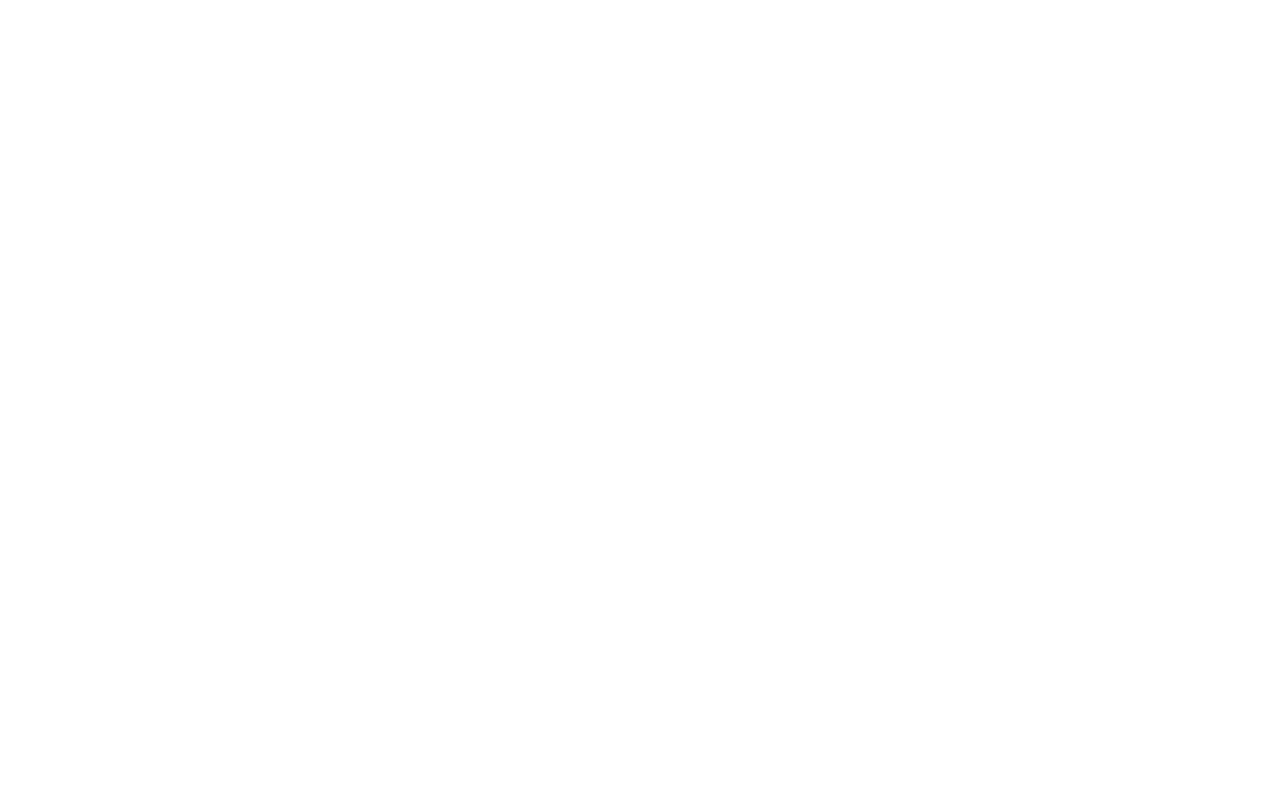
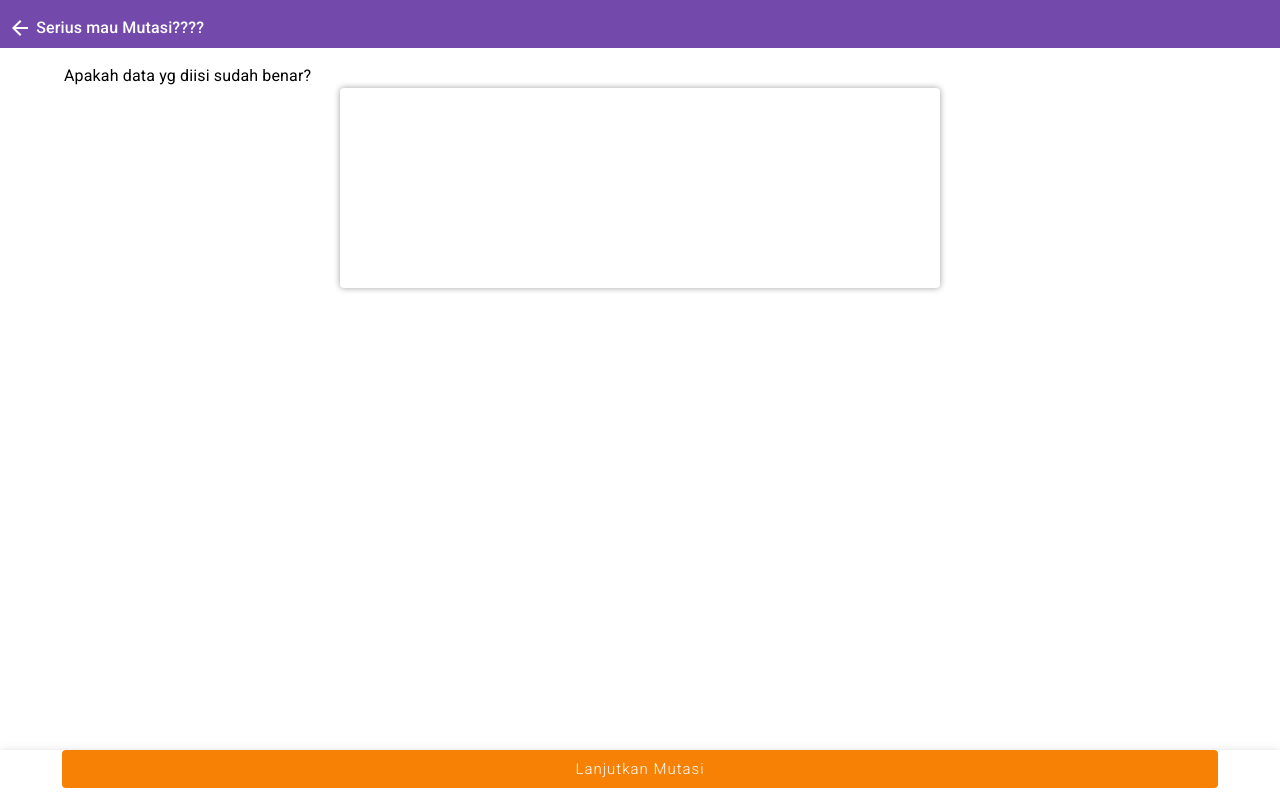
Before and after one commit to fahmikdp/mutasi, a React (Create React App) app: page /showmutasi in a window 1280 px wide. Built offline with nearby package versions, Linux system fonts and the light colour scheme; no server answers.

Commit message:
add Show Mutasi page

```diff
--- a/package.json
+++ b/package.json
@@ -14,6 +14,7 @@
     "axios": "^0.26.1",
     "date-fns": "^2.28.0",
     "lodash": "^4.17.21",
+    "querystring": "^0.2.1",
     "react": "^17.0.2",
     "react-dom": "^17.0.2",
     "react-router-dom": "^5.3.0",
--- a/src/App.js
+++ b/src/App.js
@@ -1,7 +1,7 @@
 import React from "react";
 import Riwayat from "./pages/riwayatmurid";
 import Mutasi from "./pages/Mutasi";
-import Showfasiltas from "./pages/Showfasilitas";
+import Showmutasi from "./pages/Showmutasi";
 import Fasilitas from "./pages/Fasilitas";
 import Fasilitas2 from "./pages/Fasilitas2";
 import { BrowserRouter as Router, Switch, Route } from "react-router-dom";
@@ -13,7 +13,7 @@
         <Switch>
           <Route path="/" exact component={Riwayat} />
           <Route path="/mutasi" component={Mutasi} />
-          <Route path="/showfasilitas" component={Showfasiltas} />
+          <Route path="/showmutasi" component={Showmutasi} />
           <Route path="/fasilitas" component={Fasilitas} />
           <Route path="/fasilitas2" component={Fasilitas2} />
         </Switch>
--- a/src/components/Fasilitas/DataAndStyle.js
+++ b/src/components/Fasilitas/DataAndStyle.js
@@ -2,43 +2,18 @@
 
 // export const passingData = () => {
 export const DataFasilitas = [
-  { id: 1, name: "AC", kategori: "Umum", icon: "MapsHomeWorkIcon" },
-  {
-    id: 2,
-    name: "Ruang Latihan",
-    kategori: "Umum",
-    icon: "MapsHomeWorkIcon",
-  },
-  { id: 3, name: "Ruang Medis", kategori: "Umum", icon: "MapsHomeWorkIcon" },
-  {
-    id: 4,
-    name: "Lapangan Latihan",
-    kategori: "Umum",
-    icon: "MapsHomeWorkIcon",
-  },
-  { id: 5, name: "Ruang Ganti", kategori: "Umum", icon: "MapsHomeWorkIcon" },
-  { id: 6, name: "Toilet", kategori: "Umum", icon: "MapsHomeWorkIcon" },
-  {
-    id: 7,
-    name: "Wifi",
-    kategori: "Konektivitas",
-    icon: "CellWifiOutlinedIcon",
-  },
-  {
-    id: 8,
-    name: "Minimarket",
-    kategori: "Terdekat",
-    icon: "StorefrontOutlinedIcon",
-  },
-  {
-    id: 9,
-    name: "ATM",
-    kategori: "Terdekat",
-    icon: "StorefrontOutlinedIcon",
-  },
+  { id: 1, name: "AC", kategori: "Umum" },
+  { id: 2, name: "Ruang Latihan", kategori: "Umum" },
+  { id: 3, name: "Ruang Medis", kategori: "Umum" },
+  { id: 4, name: "Lapangan Latihan", kategori: "Umum" },
+  { id: 5, name: "Ruang Ganti", kategori: "Umum" },
+  { id: 6, name: "Toilet", kategori: "Umum" },
+  { id: 7, name: "Wifi", kategori: "Konektivitas" },
+  { id: 8, name: "Minimarket", kategori: "Terdekat" },
+  { id: 9, name: "ATM", kategori: "Terdekat" },
 ];
-let output = _.groupBy(DataFasilitas, "kategori");
-console.log(output);
+// let output = _.groupBy(DataFasilitas, "kategori");
+// console.log(output);
 // };
 
 export const checkboxStyle = {
--- a/src/pages/Fasilitas.js
+++ b/src/pages/Fasilitas.js
@@ -74,7 +74,7 @@
   return (
     <>
       <Navbar>
-        <Link to="/mutasi" style={{ textDecoration: "none" }}>
+        <Link to="/showmutasi" style={{ textDecoration: "none" }}>
           <IconButton sx={{ color: "#fff" }}>
             <ArrowBackTwoTone />
             <Typography sx={{ fontFamily: "Roboto", fontWeight: 500 }}>
--- a/src/pages/Mutasi.js
+++ b/src/pages/Mutasi.js
@@ -53,7 +53,7 @@
 
   const handleSubmit = function (event) {
     event.preventDefault();
-    history.push("/showfasilitas");
+    history.push("/showmutasi");
     console.log(
       `\n`,
       `Dojo Asal: ${dojoAsal}`,
--- a/src/pages/Showfasilitas.js
+++ /dev/null
@@ -1,65 +0,0 @@
-import React, { useState, useEffect } from "react";
-import {
-  Button,
-  Typography,
-  IconButton,
-  Container,
-  Box,
-  Card,
-  CardContent,
-  Grid,
-  List,
-  ListItem,
-} from "@mui/material";
-import Navbar from "../components/Navbar";
-import { Link } from "react-router-dom";
-import { useLocation } from "react-router-dom";
-import { ArrowBackTwoTone } from "@mui/icons-material";
-
-export default function Showfasilitas() {
-  return (
-    <div>
-      <Navbar>
-        <Link to="/mutasi" style={{ textDecoration: "none" }}>
-          <IconButton sx={{ color: "#fff" }}>
-            <ArrowBackTwoTone />
-            <Typography sx={{ fontFamily: "Roboto", fontWeight: 500 }}>
-              &nbsp;Serius mau Mutasi????
-            </Typography>
-          </IconButton>
-        </Link>
-      </Navbar>
-      <Container>
-        <Box sx={{ flexGrow: 1, mt: 8 }}>
-          <Typography>Apakah data yg diisi sudah benar?</Typography>
-          <Card
-            sx={{
-              maxWidth: 600,
-              xs: 12,
-              width: "100%",
-              margin: "auto",
-              mb: 1,
-              height: 200,
-              boxShadow: "0px 0px 6px #a1a1a1",
-            }}
-          >
-            <List
-              sx={{
-                width: "100%",
-                maxWidth: 300,
-                height: 20,
-              }}
-            >
-              <ListItem sx={{ mb: -1 }}>
-                <Typography sx={{ fontSize: 14 }}>
-                  {/* {data.name} */}
-                  test aynkk
-                </Typography>
-              </ListItem>
-            </List>
-          </Card>
-        </Box>
-      </Container>
-    </div>
-  );
-}
--- /dev/null
+++ b/src/pages/Showmutasi.js
@@ -0,0 +1,114 @@
+import React, { useState, useEffect } from "react";
+import {
+  AppBar,
+  Button,
+  Typography,
+  IconButton,
+  Container,
+  Box,
+  Card,
+  CardContent,
+  Grid,
+  List,
+  ListItem,
+} from "@mui/material";
+import { SaveButton } from "../components/RiwayatMurid/Buttonfloating";
+import Navbar from "../components/Navbar";
+import { Link } from "react-router-dom";
+import { useLocation } from "react-router-dom";
+import { ArrowBackTwoTone } from "@mui/icons-material";
+import axios from "axios";
+
+export default function Showfasilitas() {
+  //   const newQueryParams = new URLSearchParams(useLocation().search);
+  //   const dataChecked = JSON.parse(newQueryParams.get("data"));
+
+  const [data, setData] = useState("");
+
+  const getDojo = () => {
+    axios
+      .get("http://localhost:100/mutasi/")
+      .then((res) => {
+        console.log(res.data.body);
+        setData(res.data.body);
+      })
+      .catch((err) => {
+        console.log(err);
+      });
+  };
+
+  useEffect(getDojo);
+
+  return (
+    <div>
+      <Navbar>
+        <Link to="/mutasi" style={{ textDecoration: "none" }}>
+          <IconButton sx={{ color: "#fff" }}>
+            <ArrowBackTwoTone />
+            <Typography sx={{ fontFamily: "Roboto", fontWeight: 500 }}>
+              &nbsp;Serius mau Mutasi????
+            </Typography>
+          </IconButton>
+        </Link>
+      </Navbar>
+      <Container>
+        <Box sx={{ flexGrow: 1, mt: 8 }}>
+          <Typography>Apakah data yg diisi sudah benar?</Typography>
+          <Card
+            sx={{
+              maxWidth: 600,
+              xs: 12,
+              width: "100%",
+              margin: "auto",
+              mb: 1,
+              height: 200,
+              boxShadow: "0px 0px 6px #a1a1a1",
+            }}
+          >
+            <List
+              sx={{
+                width: "100%",
+                maxWidth: 300,
+                height: 20,
+              }}
+            >
+              {data && (
+                <ListItem sx={{ mb: -1 }}>
+                  <Typography sx={{ fontSize: 14 }}>
+                    {data}
+                    test aynkk
+                  </Typography>
+                </ListItem>
+              )}
+            </List>
+          </Card>
+        </Box>
+
+        {/* Button Floating */}
+        <AppBar
+          position="fixed"
+          sx={{
+            top: "auto",
+            bottom: 0,
+            bgcolor: "transparent",
+          }}
+        >
+          <Box
+            sx={{
+              flexGrow: 1,
+              margin: "auto",
+              textAlign: "center",
+              width: "95%",
+            }}
+          >
+            <Link to="/fasilitas" style={{ textDecoration: "none" }}>
+              <Button variant="contained" disableRipple sx={SaveButton}>
+                Lanjutkan Mutasi
+              </Button>
+            </Link>
+          </Box>
+        </AppBar>
+      </Container>
+    </div>
+  );
+}
```
Also changed, not shown: 1 other file (tests, documents, lock files or other folders).
